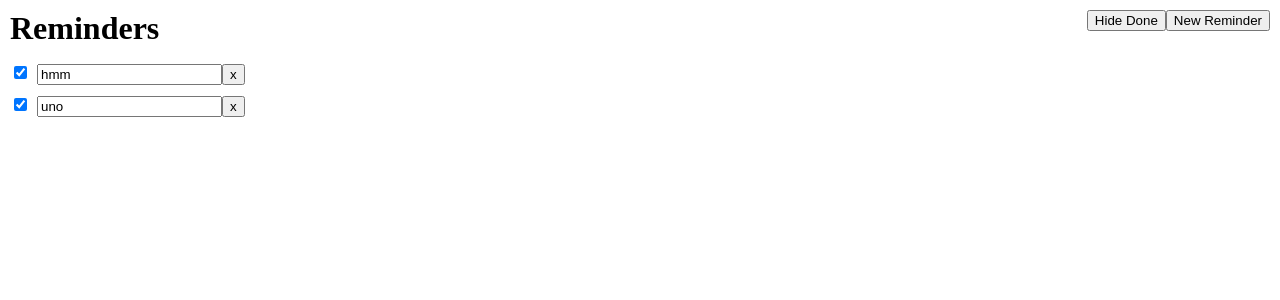
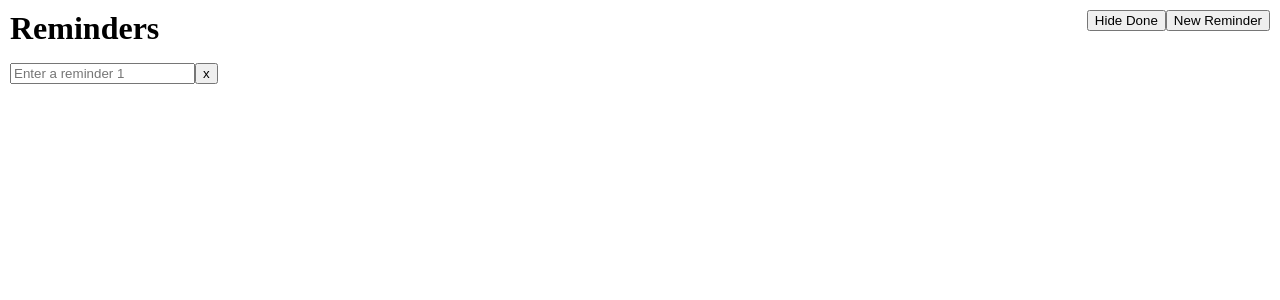
Before and after one commit to gpratte/react-todo-list, a React (Create React App) app: page / in a window 1280 px wide. Both pictures are taken after a click on the button "New Reminder". Shown: the top 300 px of the page. Built offline with nearby package versions, Linux system fonts and the light colour scheme.

Commit message:
add a todo to the top when New Reminder is clicked

```diff
--- a/src/App.js
+++ b/src/App.js
@@ -2,31 +2,27 @@ import React from 'react';
 import './App.css';
 import Reminder from './Reminder';
 
+let count = 0;
+
 class App extends React.Component {
+
   constructor(props) {
     super(props);
     this.state = {
-      todos: [{"key": new Date().getTime(), "description":"uno", "done":false}],
+      todos: []
     };
   }
 
   addTodo() {
-    console.log("adding todo")
+    // Make a copy of the list
     const todos = [...this.state.todos];
-    todos.unshift({"key": new Date().getTime(), "description":null, "done":false})
-    console.log("setting new state " + JSON.stringify(todos))
+    // Add to beginning of list
+    todos.unshift({"id": count++,
+      "placeholder":"Enter a reminder " + count,
+      "description":"",
+      "done":false})
+    // Set the state will cause the list to be rendered
     this.setState({todos:todos});
-  }
-
-  debugMe() {
-    console.log(this.state.todos);
-  }
-
-  renderTodo(todo) {
-    console.log("render to do " + JSON.stringify(todo))
-    return (
-      <Reminder value={todo} />
-    );
   }
 
   render() {
@@ -39,8 +35,9 @@ class App extends React.Component {
         </div>
         <div>
           <ul>
-          <Reminder value={{"key": 34, "description":"hmm", "done":false}} />
-          {this.renderTodo(this.state.todos[0])}
+            {this.state.todos.map(item => (
+              <Reminder key={item.id} value={item} />
+            ))}
           </ul>
         </div>
       </div>
--- a/src/Reminder.js
+++ b/src/Reminder.js
@@ -4,18 +4,17 @@ import './Reminder.css';
 class Reminder extends React.Component {
   constructor(props) {
     super(props);
-    console.log("in reminder constructor " + JSON.stringify(props))
     this.state = {
-      key: props.value.key,
+      id: props.value.id,
       description: props.value.description,
+      placeholder: props.value.placeholder,
       done: props.value.done
     };
   }
   render() {
     return (
-      <li key={this.state.key}>
-        <input className="done" type="checkbox" defaultChecked></input>
-        <input type="text" value={this.state.description}></input>
+      <li>
+        <input type="text" value={this.state.description} placeholder={this.state.placeholder}></input>
         <button>x</button>
       </li>
     );
```
Also changed, not shown: 1 other file (tests, documents, lock files or other folders).
